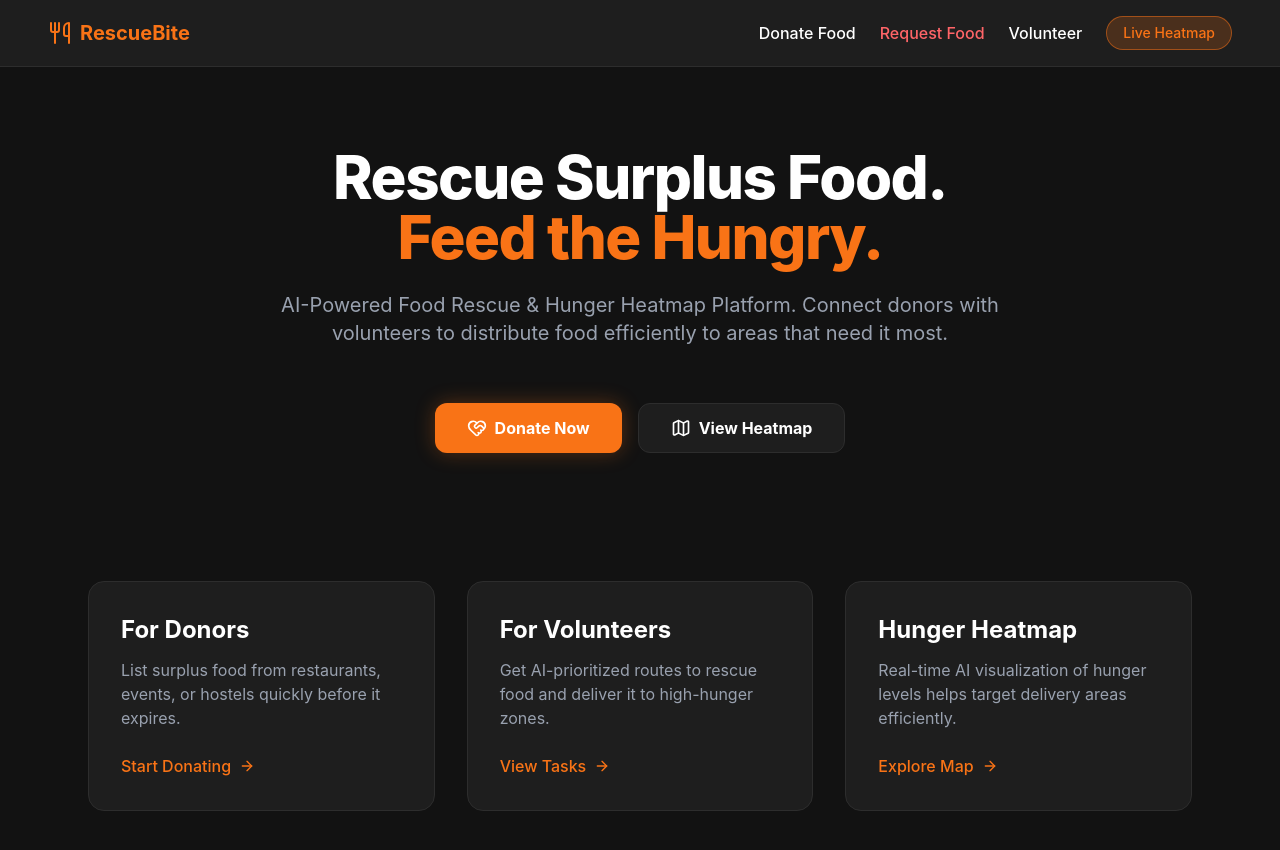
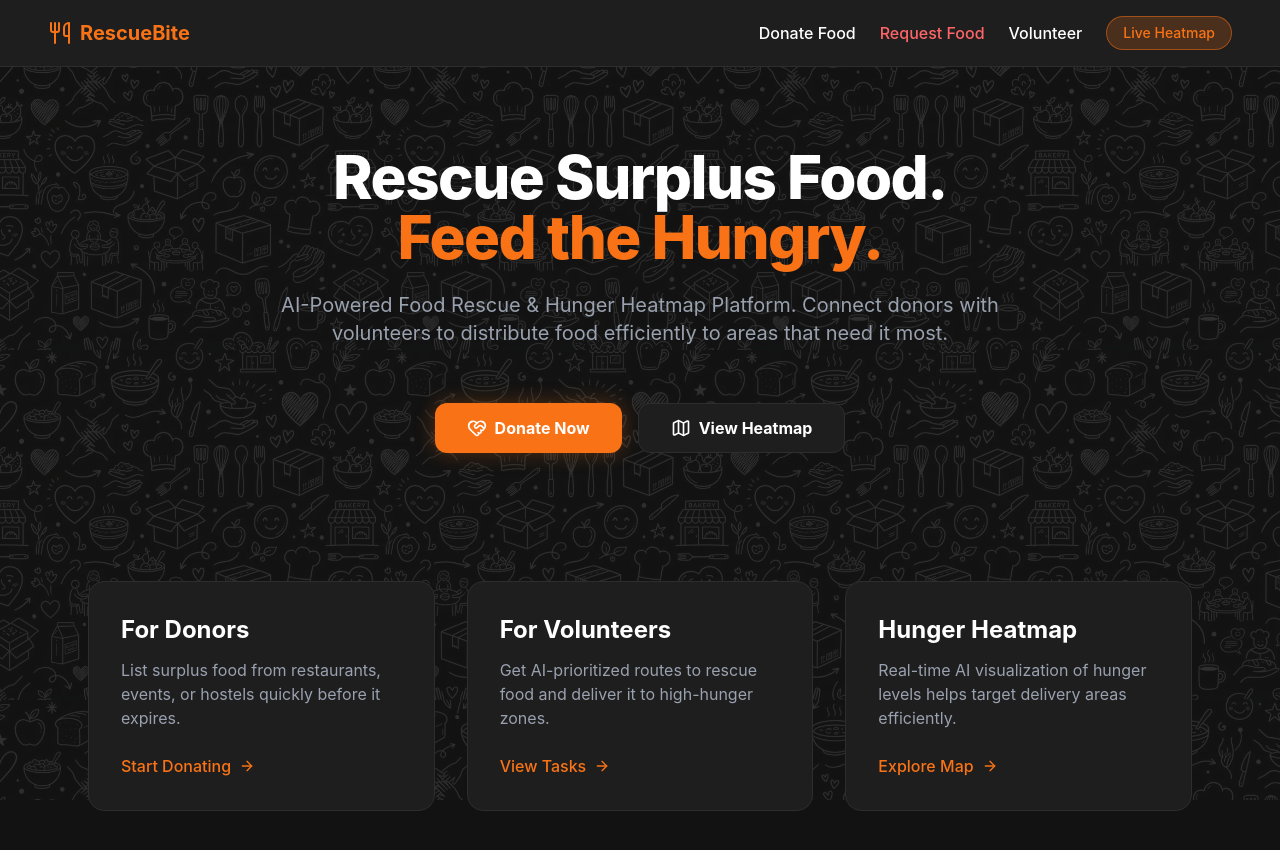
Before and after one commit to Puneet-S16/RescueBite, a React app in the folder frontend/: page / in a window 1280 px wide. Shown: the top 850 px of the page. Built offline with nearby package versions, Linux system fonts and the light colour scheme; the HTML template or start-up script is replaced by a standard one.

Commit message:
style: remove solid background from App wrapper to reveal body pattern

```diff
--- a/frontend/src/App.jsx
+++ b/frontend/src/App.jsx
@@ -10,7 +10,7 @@ import 'leaflet/dist/leaflet.css';
 function App() {
   return (
     <Router basename={import.meta.env.BASE_URL}>
-      <div className="min-h-screen bg-dark-900 text-white flex flex-col">
+      <div className="min-h-screen text-white flex flex-col">
         <Navbar />
         <main className="flex-grow">
           <Routes>
```
